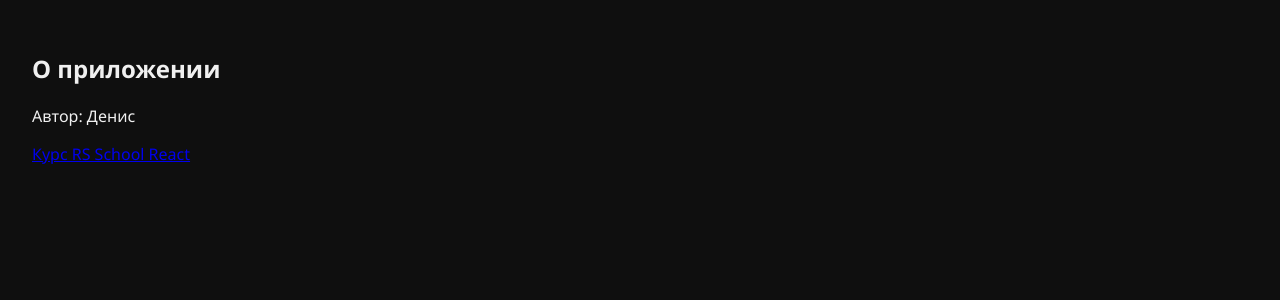
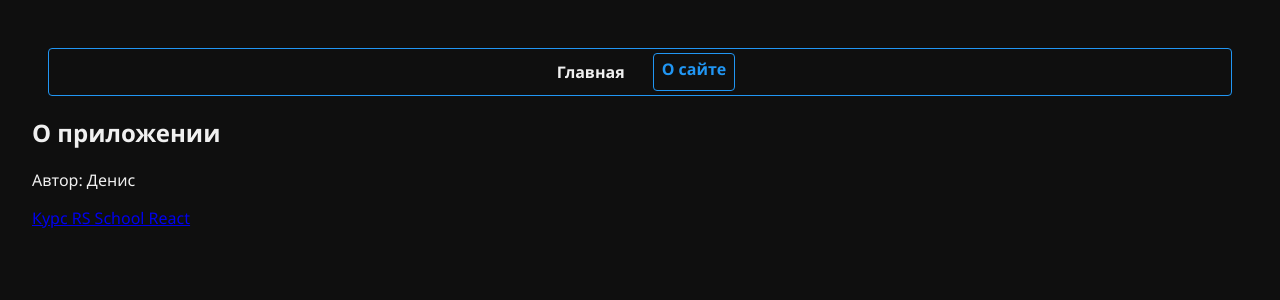
Before and after one commit to Deni007a/rs-react-2025, a React (Vite) app in the folder rs-react-app/: page /about in a window 1280 px wide. Shown: the top 300 px of the page. Built offline with nearby package versions, Linux system fonts and the light colour scheme.

Commit message:
feat: выделил навигацию в отельны компонет почистил css

```diff
--- a/rs-react-app/src/App.tsx
+++ b/rs-react-app/src/App.tsx
@@ -8,6 +8,7 @@ import BuggyComponent from './components/BuggyComponent';
 
 import type { SwapiPerson } from './types/swapi';
 import { fetchSwapiPeople } from './utils/api';
+import { Navigation } from './components/Navigation';
 
 const App = () => {
   //  Состояние списка результатов
@@ -87,6 +88,7 @@ const App = () => {
         <header className="search-section">
           {/* Компонент ввода поискового запроса */}
           <SearchBar onSearch={handleSearch} initialValue={searchTerm} />
+          <Navigation />
         </header>
 
         <main className="results-section">
--- /dev/null
+++ b/rs-react-app/src/components/Navigation.tsx
@@ -0,0 +1,29 @@
+import { NavLink } from 'react-router-dom';
+
+export function Navigation() {
+  return (
+    <nav
+      className="link-active"
+      style={{
+        display: 'flex',
+        gap: '1rem',
+        margin: '1rem',
+        justifyContent: 'center',
+      }}
+    >
+      <NavLink
+        to="/"
+        end
+        className={({ isActive }) => (isActive ? 'link active' : 'link')}
+      >
+        Главная
+      </NavLink>
+      <NavLink
+        to="/about"
+        className={({ isActive }) => (isActive ? 'link active' : 'link')}
+      >
+        О сайте
+      </NavLink>
+    </nav>
+  );
+}
--- a/rs-react-app/src/components/SearchBar.tsx
+++ b/rs-react-app/src/components/SearchBar.tsx
@@ -1,6 +1,5 @@
 import { useState } from 'react';
 import React from 'react';
-import { Link } from 'react-router-dom';
 
 interface Props {
   onSearch: (term: string) => void;
@@ -23,9 +22,7 @@ function SearchBar({ onSearch, initialValue = '' }: Props) {
     <div
       style={{
         display: 'flex',
-        justifyContent: 'space-between',
-        alignItems: 'center', // центрирует вертикально
-        padding: '8px 16px',
+        justifyContent: 'center',
       }}
     >
       {/* Блок поиска */}
@@ -37,12 +34,6 @@ function SearchBar({ onSearch, initialValue = '' }: Props) {
         />
         <button onClick={handleSubmit}>Search</button>
       </div>
-
-      {/* Блок навигации */}
-      <nav className="link-active">
-        <Link to="/">Главная</Link>
-        <Link to="/about">О сайте</Link>
-      </nav>
     </div>
   );
 }
--- a/rs-react-app/src/index.css
+++ b/rs-react-app/src/index.css
@@ -8,10 +8,11 @@ body {
 .app-container {
   max-width: 800px;
   margin: 2rem auto;
-  padding: 1rem;
+  padding: 2rem;
   background: #1a1a1a;
   border-radius: 8px;
   box-shadow: 0 0 12px rgba(255, 255, 255, 0.05);
+  font-family: sans-serif;
 }
 
 h1 {
@@ -20,15 +21,16 @@ h1 {
   margin-bottom: 2rem;
 }
 
-/* SearchBar */
+/* Form Elements */
 input {
   padding: 0.5rem 1rem;
-  border: none;
+  border: 1px solid #333;
   border-radius: 4px;
   margin-right: 0.5rem;
   width: 60%;
   background: #333;
   color: #fff;
+  font-size: 1rem;
 }
 
 button {
@@ -39,23 +41,32 @@ button {
   border-radius: 4px;
   font-weight: bold;
   cursor: pointer;
+  margin-left: 1rem;
 }
 
 button:hover {
   background: #ffd000;
 }
 
-/*bottom panel*/
-.bottom-panel {
+/* Layout Components */
+.search-section {
+  margin-bottom: 2rem;
+  padding: 1rem;
+  border-radius: 6px;
+  box-shadow: 0 1px 3px rgba(0, 0, 0, 0.1);
+}
+
+.bottom-panel,
+.results-section {
   margin-top: 2rem;
   padding: 1rem;
   background: #1a1a1a;
   border-radius: 8px;
   box-shadow: 0 0 12px rgba(255, 255, 255, 0.05);
-  border: 1px solid red;
+  border: 1px solid #ff4444;
 }
 
-/* CardList */
+/* Card Components */
 .card-list {
   display: flex;
   flex-direction: column;
@@ -63,7 +74,6 @@ button:hover {
   margin-top: 1rem;
 }
 
-/* Card */
 .card {
   background: #222;
   border: 1px solid #333;
@@ -80,7 +90,7 @@ button:hover {
   margin: 0.25rem 0;
 }
 
-/* лоадер с анимацией */
+/* Loader */
 .loader {
   margin: 2rem auto;
   width: 48px;
@@ -97,58 +107,20 @@ button:hover {
   }
 }
 
-.app-container {
-  font-family: sans-serif;
-  max-width: 800px;
-  margin: 0 auto;
-  padding: 2rem;
+/* Navigation Links */
+.link {
+  padding: 8px 12px;
+  text-decoration: none;
+  color: #f0f0f0;
 }
 
-.search-section {
-  margin-bottom: 2rem;
-  padding: 1rem;
-  border-radius: 6px;
-  box-shadow: 0 1px 3px rgba(0, 0, 0, 0.1);
-}
-
-.results-section {
-  padding: 1rem;
-  border-radius: 6px;
-  box-shadow: 0 1px 3px rgba(0, 0, 0, 0.05);
-  margin-top: 1rem;
-  border: 1px solid red;
-}
-
-input {
-  padding: 0.5rem;
-  font-size: 1rem;
-  border-radius: 4px;
-  border: 1px solid #ccc;
-}
-
-button {
-  margin-left: 1rem;
-  padding: 0.5rem 1rem;
+.link-active,
+.link.active {
+  color: #2196f3;
   font-weight: bold;
-  background-color: #007acc;
-  color: #fff;
-  border: none;
-  border-radius: 4px;
-}
-
-/*button:hover {*/
-/*  background-color: #005ea2;*/
-/*}*/
-
-.link-active {
   border: 1px solid #2196f3;
   padding: 4px 8px;
   border-radius: 4px;
-  color: #2196f3;
-  display: flex;
+  display: inline-flex;
   gap: 16px;
 }
-.link-active a {
-  text-decoration: none;
-  color: #2196f3;
-}
--- a/rs-react-app/src/pages/AboutPage.tsx
+++ b/rs-react-app/src/pages/AboutPage.tsx
@@ -1,5 +1,8 @@
+import { Navigation } from '../components/Navigation';
+
 const AboutPage = () => (
   <div style={{ padding: '2rem' }}>
+    <Navigation />
     <h2>О приложении</h2>
     <p>Автор: Денис</p>
     <a
```
